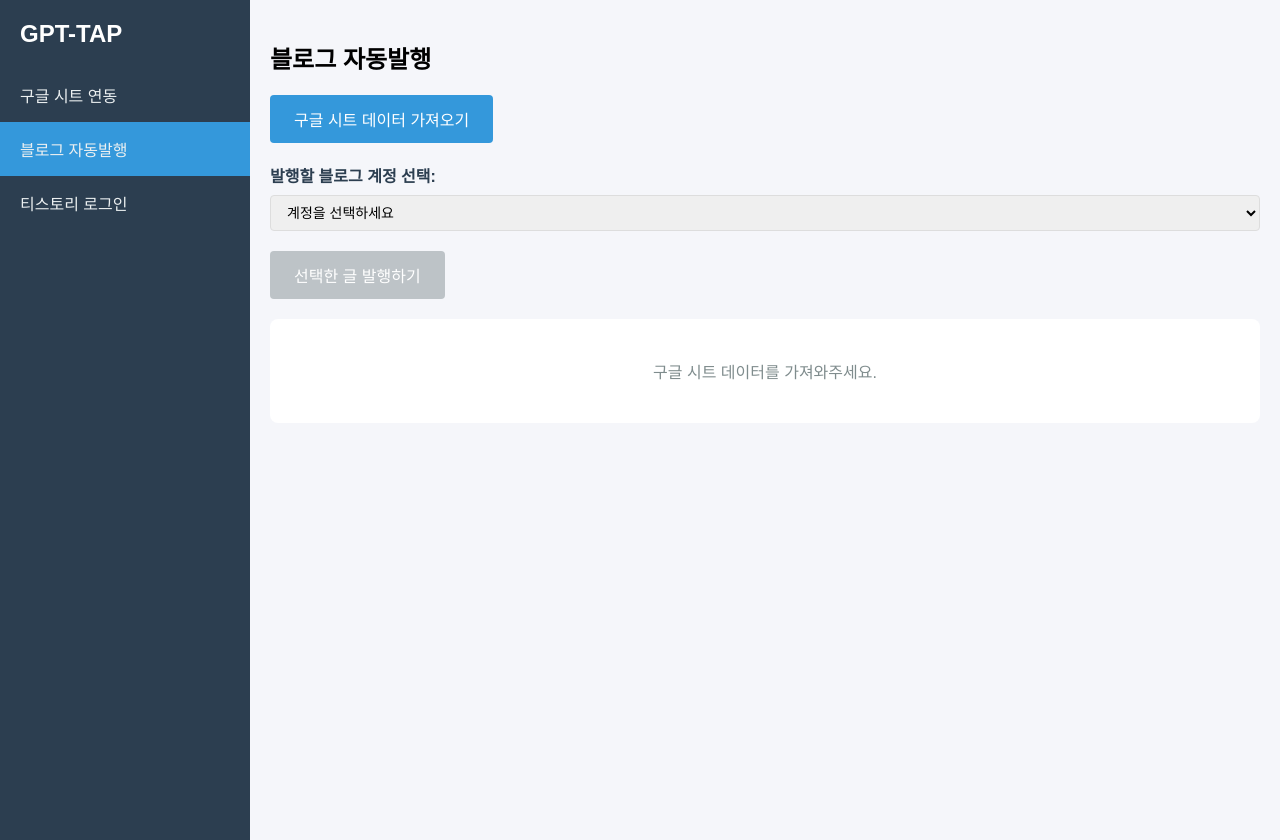
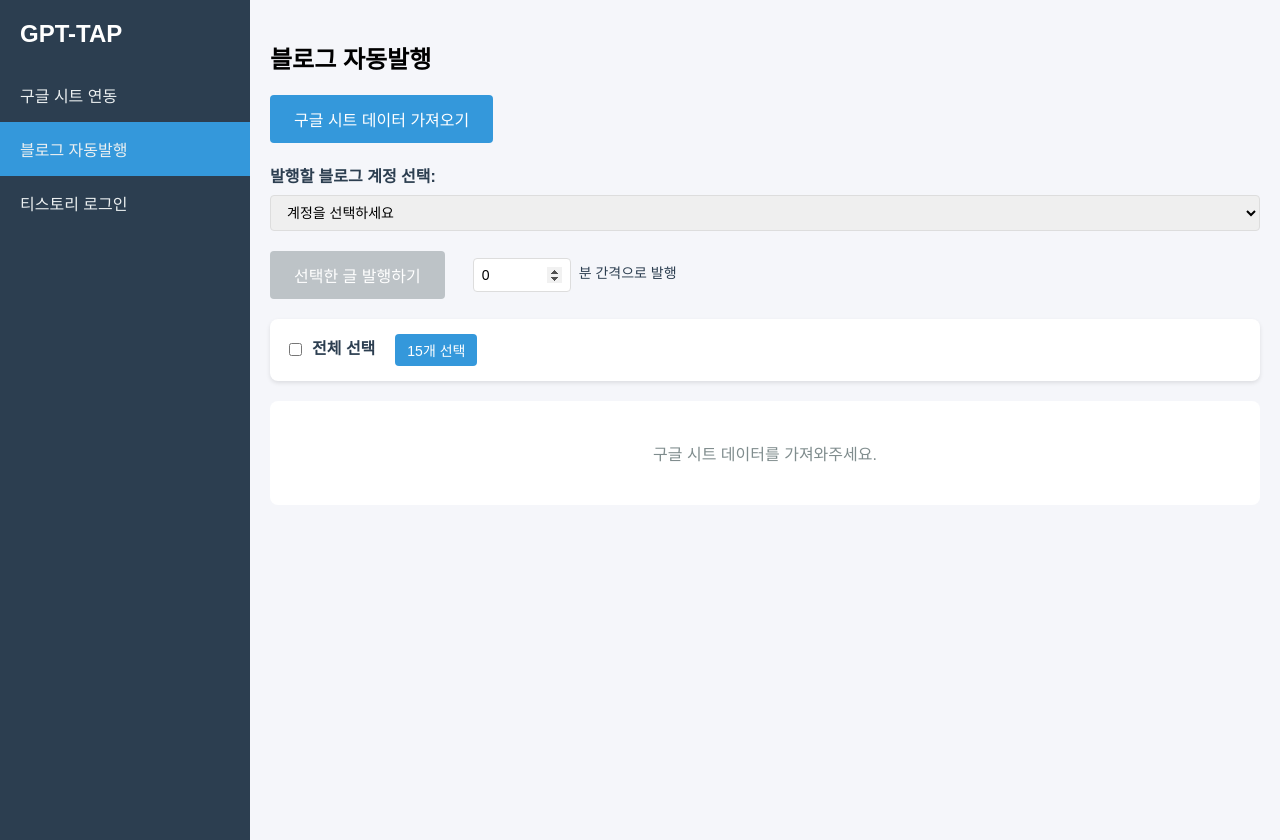
Before and after one commit to developuri/tap, a FastAPI app: page /publish in a window 1280 px wide. Run offline with FastAPI, Linux system fonts and the light colour scheme.

Commit message:
feat: 글 발행 기능 개선 - 15개 선택 버튼 추가 - 발행 간격 기능 구현 - WebDriver 세션 재사용

```diff
--- a/main.py
+++ b/main.py
@@ -864,28 +864,31 @@ async def fetch_posts(request: Request):
 async def handle_selected_posts(request: Request, data: dict = Body(...)):
     account_name = data.get("accountName")
     selected_posts = data.get("posts", [])
+    publish_interval = data.get("publishInterval", 0)  # 발행 간격(분) 추가
 
-    print(f"\n[{account_name}] 글 발행 프로세스 시작...")
-
-    if not account_name:
+    if not account_name or not selected_posts:
         return JSONResponse(
-            content={"error": "계정명이 전달되지 않았습니다."},
+            content={"error": "계정 이름과 선택된 글이 필요합니다."},
             status_code=400
         )
 
-    if not selected_posts:
+    # 계정 정보 로드
+    accounts = {}
+    if os.path.exists("accounts.json"):
+        with open("accounts.json", "r", encoding='utf-8') as f:
+            accounts = json.load(f)
+
+    if account_name not in accounts:
         return JSONResponse(
-            content={"error": "발행할 글이 선택되지 않았습니다."},
+            content={"error": "계정 정보를 찾을 수 없습니다."},
             status_code=400
         )
 
-    accounts = load_accounts()
-    account_data = accounts.get(account_name)
-
-    if not account_data:
+    account_data = accounts[account_name]
+    if "password" not in account_data:
         return JSONResponse(
-            content={"error": "계정 정보를 찾을 수 없습니다."},
-            status_code=404
+            content={"error": "계정 비밀번호가 없습니다."},
+            status_code=400
         )
 
     try:
@@ -955,7 +958,7 @@ async def handle_selected_posts(request: Request, data: dict = Body(...)):
             time.sleep(5)
 
             results = []
-            for post in selected_posts:
+            for i, post in enumerate(selected_posts):
                 try:
                     print(f"\n[{account_name}] '{post['title']}' 글 발행 시작...")
 
@@ -1103,6 +1106,13 @@ async def handle_selected_posts(request: Request, data: dict = Body(...)):
                         "message": "발행 완료"
                     })
 
+                    # 마지막 글이 아니고 발행 간격이 설정되어 있다면 대기
+                    if i < len(selected_posts) - 1 and publish_interval > 0:
+                        wait_seconds = publish_interval * 60
+                        print(f"\n[{account_name}] 다음 글 발행 대기 중... ({publish_interval}분)")
+                        time.sleep(wait_seconds)
+                        print(f"[{account_name}] 대기 완료, 다음 글 발행 시작")
+
                 except Exception as e:
                     print(f"[{account_name}] '{post['title']}' 글 발행 실패: {str(e)}")
                     results.append({
@@ -1114,11 +1124,11 @@ async def handle_selected_posts(request: Request, data: dict = Body(...)):
             return JSONResponse(content={"results": results})
 
         finally:
+            # 모든 글 발행이 완료된 후에만 WebDriver 종료
             print(f"[{account_name}] WebDriver 종료")
             driver.quit()
 
     except Exception as e:
-        print(f"[{account_name}] 전체 프로세스 실패: {str(e)}")
         return JSONResponse(
             content={"error": f"글 발행 중 오류가 발생했습니다: {str(e)}"},
             status_code=500
@@ -1238,10 +1248,10 @@ async def fetch_google_sheets_data():
             service = build('sheets', 'v4', credentials=credentials)
             sheets = service.spreadsheets()
 
-            # 설정된 열의 데이터 가져오기 (1행부터)
+            # 설정된 열의 데이터 가져오기 (2행부터)
             title_col = settings['title_col']
             content_col = settings['content_col']
-            range_name = f"{settings['sheet_name']}!{title_col}1:{content_col}"
+            range_name = f"{settings['sheet_name']}!{title_col}2:{content_col}"  # 2행부터 시작
             print(f"데이터 범위 요청: {range_name}")
 
             result = sheets.values().get(
@@ -1261,7 +1271,7 @@ async def fetch_google_sheets_data():
             title_idx = 0
             content_idx = ord(content_col) - ord(title_col)
 
-            for row in values:
+            for row in values:  # 이미 2행부터의 데이터이므로 추가 처리 필요 없음
                 if len(row) > content_idx:  # 제목과 내용이 모두 있는 경우만 처리
                     title = row[title_idx].strip()
                     content = row[content_idx].strip()
--- a/templates/publish.html
+++ b/templates/publish.html
@@ -191,6 +191,47 @@
 .select-all-container label {
     font-weight: bold;
     color: #2c3e50;
+    margin-right: 20px;
+}
+
+.select-15-button {
+    background-color: #3498db;
+    color: white;
+    padding: 6px 12px;
+    border: none;
+    border-radius: 4px;
+    cursor: pointer;
+    font-size: 14px;
+    transition: background-color 0.3s;
+}
+
+.select-15-button:hover {
+    background-color: #2980b9;
+}
+
+.select-15-button:disabled {
+    background-color: #bdc3c7;
+    cursor: not-allowed;
+}
+
+.publish-interval-container {
+    display: flex;
+    align-items: center;
+    margin-left: 10px;
+}
+
+.publish-interval-container input[type="number"] {
+    font-size: 14px;
+}
+
+.publish-interval-container input[type="number"]::-webkit-inner-spin-button,
+.publish-interval-container input[type="number"]::-webkit-outer-spin-button {
+    opacity: 1;
+}
+
+.publish-interval-container label {
+    font-size: 14px;
+    white-space: nowrap;
 }
 </style>
 {% endblock %}
@@ -222,6 +263,10 @@
             <button id="publishSelectedButton" class="publish-selected-button" disabled>
                 선택한 글 발행하기
             </button>
+            <div class="publish-interval-container">
+                <input type="number" id="publishInterval" min="0" value="0" style="width: 80px; padding: 8px; border: 1px solid #ddd; border-radius: 4px; margin: 0 8px;">
+                <label for="publishInterval" style="color: #2c3e50;">분 간격으로 발행</label>
+            </div>
         </div>
     </div>
 
@@ -229,9 +274,10 @@
     <div id="error" class="error" style="display: none;"></div>
 
     <div id="postList" class="post-list">
-        <div class="select-all-container" style="display: none;">
+        <div class="select-all-container">
             <input type="checkbox" id="selectAll">
             <label for="selectAll">전체 선택</label>
+            <button id="select15Button" class="select-15-button">15개 선택</button>
         </div>
         <div id="noData" class="no-data">
             구글 시트 데이터를 가져와주세요.
@@ -297,7 +343,8 @@ function getElements() {
         spinner: document.getElementById('loadingSpinner'),
         publishButton: document.getElementById('publishSelectedButton'),
         selectAll: document.getElementById('selectAll'),
-        selectAllContainer: document.querySelector('.select-all-container')
+        selectAllContainer: document.querySelector('.select-all-container'),
+        select15Button: document.getElementById('select15Button')
     };
 }
 
@@ -329,8 +376,8 @@ function updatePublishButtonState() {
 // 전체 선택 체크박스 상태 업데이트
 function updateSelectAllState() {
     const elements = getElements();
-    const checkboxes = document.querySelectorAll('.post-checkbox');
-    const checkedBoxes = document.querySelectorAll('.post-checkbox:checked');
+    const checkboxes = document.querySelectorAll('.post-checkbox:not(:disabled)');
+    const checkedBoxes = document.querySelectorAll('.post-checkbox:not(:disabled):checked');
 
     if (elements.selectAll) {
         elements.selectAll.checked = checkboxes.length > 0 && checkboxes.length === checkedBoxes.length;
@@ -343,24 +390,37 @@ function displayData(posts) {
     const elements = getElements();
     if (!elements.postList) return;
 
-    elements.postList.innerHTML = '';
+    elements.postList.innerHTML = `
+        <div class="select-all-container">
+            <input type="checkbox" id="selectAll">
+            <label for="selectAll">전체 선택</label>
+            <button id="select15Button" class="select-15-button">15개 선택</button>
+        </div>
+        <div id="noData" class="no-data" style="display: none;">
+            구글 시트 데이터를 가져와주세요.
+        </div>
+    `;
 
     if (posts.length === 0) {
-        if (elements.noData) {
-            elements.noData.style.display = 'block';
-            elements.noData.textContent = '가져올 데이터가 없습니다.';
+        const noDataElement = elements.postList.querySelector('#noData');
+        const selectAllContainer = elements.postList.querySelector('.select-all-container');
+        if (noDataElement) {
+            noDataElement.style.display = 'block';
+            noDataElement.textContent = '가져올 데이터가 없습니다.';
         }
-        if (elements.selectAllContainer) {
-            elements.selectAllContainer.style.display = 'none';
+        if (selectAllContainer) {
+            selectAllContainer.style.display = 'none';
         }
         return;
     }
 
-    if (elements.selectAllContainer) {
-        elements.selectAllContainer.style.display = 'flex';
+    const noDataElement = elements.postList.querySelector('#noData');
+    const selectAllContainer = elements.postList.querySelector('.select-all-container');
+    if (noDataElement) {
+        noDataElement.style.display = 'none';
     }
-    if (elements.noData) {
-        elements.noData.style.display = 'none';
+    if (selectAllContainer) {
+        selectAllContainer.style.display = 'flex';
     }
 
     // 저장된 상태 정보 가져오기
@@ -377,21 +437,55 @@ function displayData(posts) {
             <div class="post-content-wrapper">
                 <div style="display: flex; align-items: center;">
                     <div class="post-title">${post.title}</div>
-                    <div class="post-status ${statusClass}">${currentStatus}</div>
+                    <span class="post-status ${statusClass}">${currentStatus}</span>
                 </div>
                 <div class="post-content">${post.content}</div>
             </div>
         `;
 
+        // 체크박스 이벤트 리스너 추가
         const checkbox = postElement.querySelector('.post-checkbox');
-        checkbox.addEventListener('change', function() {
-            updatePublishButtonState();
-            updateSelectAllState();
-        });
+        if (checkbox) {
+            checkbox.addEventListener('change', () => {
+                updatePublishButtonState();
+                updateSelectAllState();
+            });
+        }
 
         elements.postList.appendChild(postElement);
     });
 
+    // 전체선택 체크박스 이벤트 리스너
+    const selectAll = elements.postList.querySelector('#selectAll');
+    if (selectAll) {
+        selectAll.addEventListener('change', function() {
+            const checkboxes = document.querySelectorAll('.post-checkbox:not(:disabled)');
+            checkboxes.forEach(checkbox => {
+                checkbox.checked = this.checked;
+            });
+            updatePublishButtonState();
+        });
+    }
+
+    // 15개 선택 버튼 이벤트 리스너
+    const select15Button = elements.postList.querySelector('#select15Button');
+    if (select15Button) {
+        select15Button.addEventListener('click', function() {
+            const checkboxes = Array.from(document.querySelectorAll('.post-checkbox:not(:disabled)'));
+            // 모든 체크박스 선택 해제
+            checkboxes.forEach(checkbox => {
+                checkbox.checked = false;
+            });
+            // 처음 15개만 선택
+            checkboxes.slice(0, 15).forEach(checkbox => {
+                checkbox.checked = true;
+            });
+            updatePublishButtonState();
+            updateSelectAllState();
+        });
+    }
+
+    updateSelectAllState();
     updatePublishButtonState();
 }
 
@@ -466,22 +560,19 @@ async function publishSelectedPosts() {
         return;
     }
 
-    // 선택된 글들의 상태를 '발행중'으로 변경
-    selectedPosts.forEach(post => {
-        const postElement = document.querySelector(`.post-checkbox[value="${post.title}"]`).closest('.post-item');
-        const statusElement = postElement.querySelector('.post-status');
-        statusElement.className = 'post-status status-publishing';
-        statusElement.textContent = '발행중';
-    });
+    // 발행 간격 가져오기
+    const publishInterval = parseInt(document.getElementById('publishInterval').value) || 0;
 
-    // 발행 버튼과 계정 선택 비활성화
+    // 발행 버튼과 계정 선택, 간격 입력 비활성화
     const publishButton = document.getElementById('publishSelectedButton');
     const accountSelectElement = document.getElementById('accountSelect');
+    const intervalInput = document.getElementById('publishInterval');
     publishButton.disabled = true;
     accountSelectElement.disabled = true;
+    intervalInput.disabled = true;
 
     try {
-        // 서버에 발행 요청
+        // 모든 선택된 글을 한 번의 요청으로 서버에 전송
         const response = await fetch('/tistory-login/selected-posts', {
             method: 'POST',
             headers: {
@@ -489,7 +580,8 @@ async function publishSelectedPosts() {
             },
             body: JSON.stringify({
                 accountName: selectedAccount,
-                posts: selectedPosts
+                posts: selectedPosts,
+                publishInterval: publishInterval
             })
         });
 
@@ -499,47 +591,44 @@ async function publishSelectedPosts() {
             throw new Error(data.error);
         }
 
-        // 저장된 상태 정보 가져오기
-        const { posts: storedPosts, status: storedStatus } = getStoredPosts();
-
-        // 각 글의 발행 결과에 따라 상태 업데이트
-        data.results.forEach(result => {
+        // 발행 결과 처리
+        const results = data.results;
+        for (const result of results) {
             const postElement = document.querySelector(`.post-checkbox[value="${result.title}"]`).closest('.post-item');
             const statusElement = postElement.querySelector('.post-status');
-            const checkbox = postElement.querySelector('.post-checkbox');
 
             if (result.status === '성공') {
                 statusElement.className = 'post-status status-completed';
                 statusElement.textContent = '발행완료';
-                checkbox.disabled = true;
-                storedStatus[result.title] = '발행완료';
+                postElement.querySelector('.post-checkbox').disabled = true;
             } else {
                 statusElement.className = 'post-status status-failed';
                 statusElement.textContent = '발행실패';
-                storedStatus[result.title] = '발행실패';
             }
+        }
+
+        // 저장된 상태 정보 가져오기
+        const { posts: storedPosts, status: storedStatus } = getStoredPosts();
+
+        // 각 글의 발행 결과에 따라 상태 저장
+        results.forEach(result => {
+            storedStatus[result.title] = result.status === '성공' ? '발행완료' : '발행실패';
         });
 
         // 업데이트된 상태 저장
         storePosts(storedPosts, storedStatus);
 
         // 성공한 글 개수 계산
-        const successCount = data.results.filter(result => result.status === '성공').length;
+        const successCount = results.filter(result => result.status === '성공').length;
         showMessage('message', `<span class="success-icon">✓</span> ${successCount}개의 글이 성공적으로 발행되었습니다.`);
 
     } catch (error) {
         showMessage('error', '<span class="error-icon">⚠</span> 글 발행 중 오류가 발생했습니다: ' + error.message);
-        // 에러 발생 시 발행 중이던 글들의 상태를 '실패'로 변경
-        selectedPosts.forEach(post => {
-            const postElement = document.querySelector(`.post-checkbox[value="${post.title}"]`).closest('.post-item');
-            const statusElement = postElement.querySelector('.post-status');
-            statusElement.className = 'post-status status-failed';
-            statusElement.textContent = '발행실패';
-        });
     } finally {
-        // 발행 버튼과 계정 선택 활성화
+        // 발행 버튼과 계정 선택, 간격 입력 활성화
         publishButton.disabled = false;
         accountSelectElement.disabled = false;
+        intervalInput.disabled = false;
         updatePublishButtonState();
     }
 }
@@ -562,7 +651,7 @@ document.addEventListener('DOMContentLoaded', function() {
         elements.publishButton.addEventListener('click', publishSelectedPosts);
     }
 
-    // 전체 선택 체크박스
+    // 전체 선택 체크박스 초기 설정
     if (elements.selectAll) {
         elements.selectAll.addEventListener('change', function() {
             const checkboxes = document.querySelectorAll('.post-checkbox:not(:disabled)');
@@ -570,6 +659,24 @@ document.addEventListener('DOMContentLoaded', function() {
                 checkbox.checked = this.checked;
             });
             updatePublishButtonState();
+        });
+    }
+
+    // 15개 선택 버튼 이벤트 리스너
+    const select15Button = elements.postList.querySelector('#select15Button');
+    if (select15Button) {
+        select15Button.addEventListener('click', function() {
+            const checkboxes = Array.from(document.querySelectorAll('.post-checkbox:not(:disabled)'));
+            // 모든 체크박스 선택 해제
+            checkboxes.forEach(checkbox => {
+                checkbox.checked = false;
+            });
+            // 처음 15개만 선택
+            checkboxes.slice(0, 15).forEach(checkbox => {
+                checkbox.checked = true;
+            });
+            updatePublishButtonState();
+            updateSelectAllState();
         });
     }
 
```
Also changed, not shown: sheets.py (+4 -3 lines).
